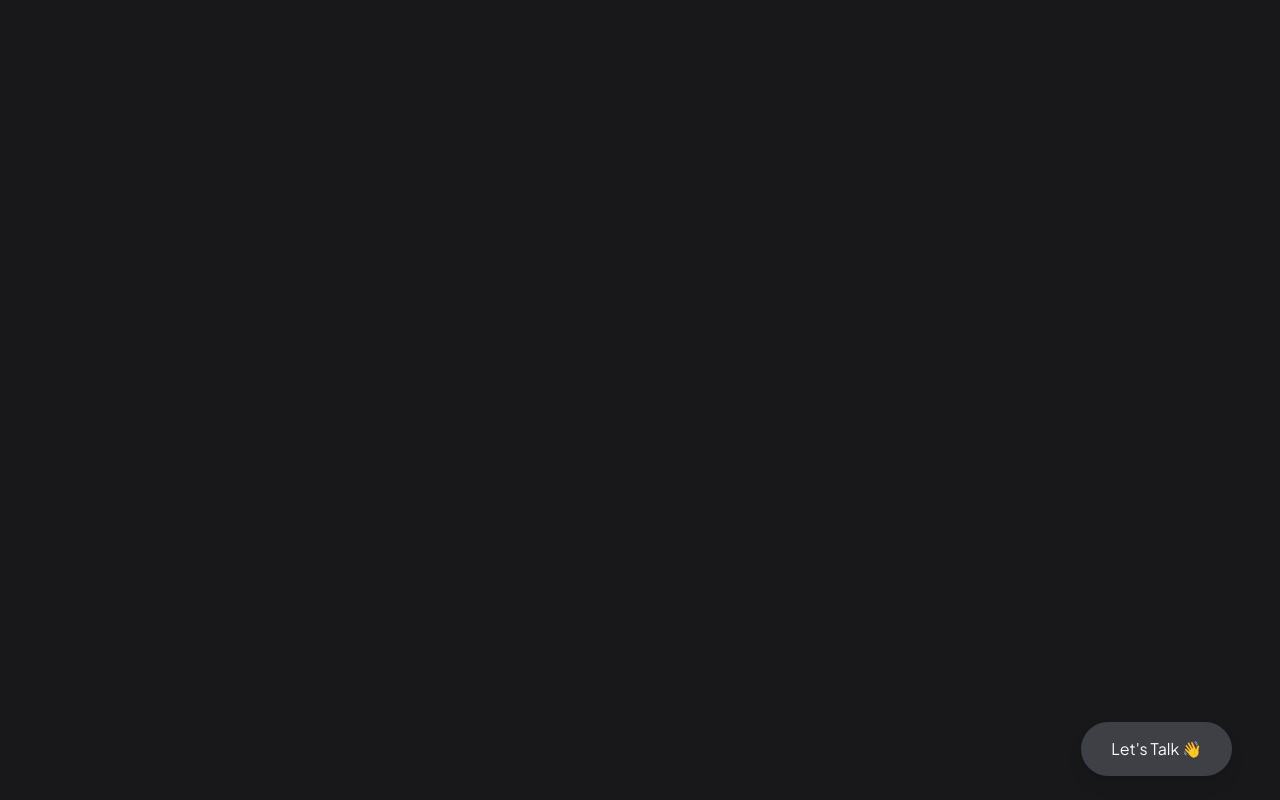
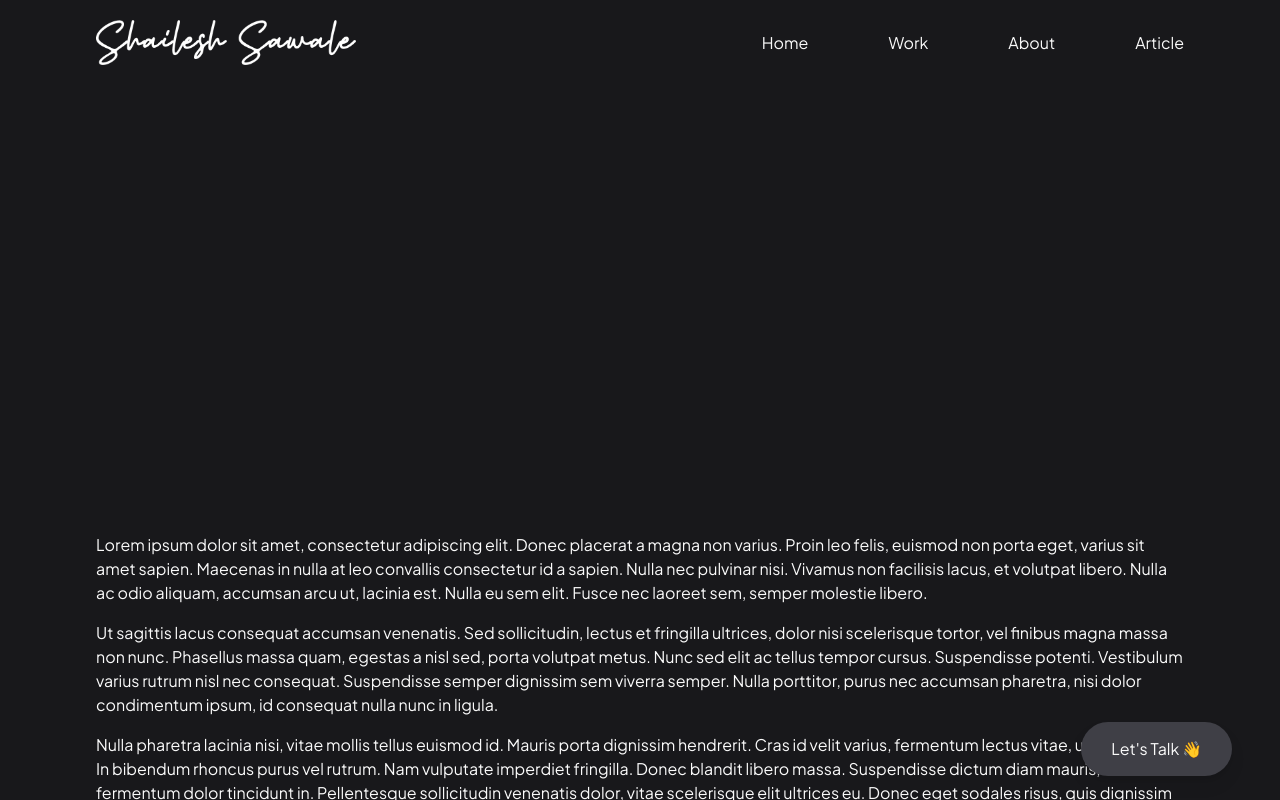
Before and after one commit to ShaileshS237/portfolio, a React (Create React App) app: page /aboutproject/1 in a window 1280 px wide. Before the commit this address had no page. Built offline with nearby package versions, Linux system fonts and the light colour scheme; a web font is replaced by a local one.

Commit message:
project section improve

```diff
--- a/src/App.css
+++ b/src/App.css
@@ -21,3 +21,11 @@
 	border-radius: 50%;
 	display: inline-block;
 }
+
+.active-link {
+	color: hsl(96, 82%, 35%);
+}
+
+.custom-img {
+	background-image: url("https://images.unsplash.com/photo-1454496522488-7a8e488e8606?ixid=MXwxMjA3fDB8MHxwaG90by1wYWdlfHx8fGVufDB8fHw%3D&ixlib=rb-1.2.1&auto=format&fit=crop&w=1955&q=80");
+}
--- a/src/App.js
+++ b/src/App.js
@@ -3,6 +3,8 @@ import { BrowserRouter, Route, Routes } from "react-router-dom";
 import Home from "./Pages/Home";
 import About from "./Pages/About";
 import Work from "./Pages/Work";
+import AboutProject from "./Components/AboutProject";
+import ScrollToTop from "./Components/ScrollToTop";
 function App() {
 	return (
 		<BrowserRouter>
@@ -12,9 +14,11 @@ function App() {
 			>
 				<h3>Let's Talk 👋 </h3>
 			</button>
+			<ScrollToTop />
 			<Routes>
 				<Route path="/" element={<Home />} />
 				<Route path="/work" element={<Work />} />
+				<Route path="/aboutproject/:id" element={<AboutProject />} />
 				<Route path="/about" element={<About />} />
 			</Routes>
 		</BrowserRouter>
--- /dev/null
+++ b/src/Components/AboutProject.jsx
@@ -0,0 +1,54 @@
+import React, { useEffect, useState } from "react";
+import Header from "./Header";
+import { Routes, Route, useParams } from "react-router-dom";
+import { PROJECTS } from "../Constant/constant";
+import bg from "../assets/background.png";
+const AboutProject = () => {
+	let { id } = useParams();
+	const [projectDetails, setProjectDetails] = useState(null);
+	useEffect(() => {
+		let temp = PROJECTS.filter((x) => x.id == id);
+		setProjectDetails(temp[0]);
+	}, []);
+	return (
+		<div>
+			<div className="container mx-auto">
+				<Header />
+			</div>
+			<header
+				className={`flex mt-5 items-center justify-center h-[400px] mb-12 bg-fixed bg-center bg-cover`}
+			></header>
+			<div className="container mx-auto">
+				<p className="mb-4">
+					Lorem ipsum dolor sit amet, consectetur adipiscing elit. Donec
+					placerat a magna non varius. Proin leo felis, euismod non porta eget,
+					varius sit amet sapien. Maecenas in nulla at leo convallis consectetur
+					id a sapien. Nulla nec pulvinar nisi. Vivamus non facilisis lacus, et
+					volutpat libero. Nulla ac odio aliquam, accumsan arcu ut, lacinia est.
+					Nulla eu sem elit. Fusce nec laoreet sem, semper molestie libero.
+				</p>
+				<p className="mb-4">
+					Ut sagittis lacus consequat accumsan venenatis. Sed sollicitudin,
+					lectus et fringilla ultrices, dolor nisi scelerisque tortor, vel
+					finibus magna massa non nunc. Phasellus massa quam, egestas a nisl
+					sed, porta volutpat metus. Nunc sed elit ac tellus tempor cursus.
+					Suspendisse potenti. Vestibulum varius rutrum nisl nec consequat.
+					Suspendisse semper dignissim sem viverra semper. Nulla porttitor,
+					purus nec accumsan pharetra, nisi dolor condimentum ipsum, id
+					consequat nulla nunc in ligula.
+				</p>
+				<p className="mb-12">
+					Nulla pharetra lacinia nisi, vitae mollis tellus euismod id. Mauris
+					porta dignissim hendrerit. Cras id velit varius, fermentum lectus
+					vitae, ultricies dolor. In bibendum rhoncus purus vel rutrum. Nam
+					vulputate imperdiet fringilla. Donec blandit libero massa. Suspendisse
+					dictum diam mauris, vitae fermentum dolor tincidunt in. Pellentesque
+					sollicitudin venenatis dolor, vitae scelerisque elit ultrices eu.
+					Donec eget sodales risus, quis dignissim neque.
+				</p>
+			</div>
+		</div>
+	);
+};
+
+export default AboutProject;
--- a/src/Components/Hero.jsx
+++ b/src/Components/Hero.jsx
@@ -19,7 +19,7 @@ const Hero = () => {
 				{/* text-transparent bg-clip-text bg-gradient-to-r from-[#fcff9e] to-[#c67700] */}
 				{/* background: linear-gradient(90deg, #fcff9e 0%, #c67700 100%); */}
 				<h1 className="text-2xl mt-3 font-light">
-					I ❤️ to Design & Developed Things (& Loved Rounded Design Too)
+					I ❤️ to Design & Developed Things
 				</h1>
 				<a href={process.env.PUBLIC_URL + "/Shailesh_Resume.pdf"}>
 					<button className=" border border-white flex items-center px-6 py-3 mt-7 hover:bg-[#2f3034] text-white hover:text-white transition-all duration-500 rounded-xl">
--- a/src/Components/Projects.jsx
+++ b/src/Components/Projects.jsx
@@ -2,7 +2,8 @@ import React from "react";
 import { PROJECTS } from "../Constant/constant";
 import Title from "./Title";
 import "animate.css";
-import { Link } from "react-router-dom";
+import { Link, NavLink } from "react-router-dom";
+import bg from "../assets/background.png";
 // import image from "../assets/image1.png";
 // import logo from "../assets/logo.png";
 // import profile from "../assets/profile2.png";
@@ -90,7 +91,7 @@ const Projects = () => {
 									</span>
 								</div>
 							</div>
-							<div className="px-5 py-3 ">
+							<div className="px-5 py-3  ">
 								<p className="">{val.description}</p>
 								{/* <div className="grid grid-cols-4">
 									<img
@@ -99,7 +100,7 @@ const Projects = () => {
 										className="rounded-mdl"
 									/>
 								</div> */}
-								<div className="flex gap-3 mt-3">
+								<div className="flex gap-3 mt-3 mb-2">
 									<a href={val.href} target="_blank" rel="noreferrer">
 										<img
 											src="https://cdn-icons-png.flaticon.com/512/3291/3291695.png"
@@ -122,11 +123,11 @@ const Projects = () => {
 											/>
 										)}
 									</a>
-									<a href={val.href} target="_blank" rel="noreferrer">
+									<Link to={`/aboutproject/${val.id}`}>
 										<button className=" text-white px-3 py-2 rounded-lg bg-zinc-700 ">
-											View More
+											Know More
 										</button>
-									</a>
+									</Link>
 								</div>
 
 								{/* <button className=" text-white px-3 py-2 mt-3 rounded-lg border "></button>
--- /dev/null
+++ b/src/Components/ScrollToTop.jsx
@@ -0,0 +1,12 @@
+import { useEffect } from "react";
+import { useLocation } from "react-router-dom";
+
+export default function ScrollToTop() {
+	const { pathname } = useLocation();
+
+	useEffect(() => {
+		window.scrollTo(0, 0);
+	}, [pathname]);
+
+	return null;
+}
--- a/src/Components/Skills.jsx
+++ b/src/Components/Skills.jsx
@@ -7,25 +7,25 @@ const Skills = () => {
 	return (
 		<div className="md:mt-10">
 			<Title width={"full"} titlename={"Skills"} />
-			<div className="grid grid-cols-12 gap-3">
+			<div className="grid grid-cols-5 gap-3">
 				<SkillMarquee
 					marqueeValue={SKILLS.frontend}
-					span={3}
+					span={2}
 					section={"Frontend Development"}
 				/>
 				<SkillMarquee
 					marqueeValue={SKILLS.mobile}
-					span={3}
+					span={1}
 					section={"Mobile App Development"}
 				/>
 				<SkillMarquee
 					marqueeValue={SKILLS.ui}
-					span={3}
+					span={1}
 					section={"UI Designing"}
 				/>
 				<SkillMarquee
 					marqueeValue={SKILLS.backend}
-					span={3}
+					span={1}
 					section={"Backend Development"}
 				/>
 			</div>
--- a/src/Constant/constant.jsx
+++ b/src/Constant/constant.jsx
@@ -137,9 +137,10 @@ export const PROJECTS = [
 		icon: "images/projects/projects_logo/la_logowhite.png",
 		type: "Mobile App",
 		description:
-			" (Mobile App) LoveAkot is a Social Media Android App for Akot(Native City) that aims to help people within a city. It helps in various ways like notifying what is going on in the city, help in to get contact no. of various people like electricians, plumbers, etc. in one click.",
+			"LoveAkot is a Social Media Android App for Akot(Native City) that aims to help people within a city. It helps in various ways like notifying what is going on in the city, help in to get contact no. of various people like electricians, plumbers, etc. in one click.",
 		status: "2",
 		project_type: "Personal",
+		route: "/work",
 		href: "https://github.com/ShaileshS237/loveAkot",
 		livelink: "https://play.google.com/store/apps/details?id=com.loveakot",
 	},
@@ -166,18 +167,6 @@ export const PROJECTS = [
 		livelink: "http://quickchicken.in/",
 	},
 	{
-		id: 4,
-		project_name: "Matrimoney App",
-		icon: "",
-		description:
-			"LoveAkot is a Social Media Android App for Akot(Native City) that aims to help people within a city. It helps in various ways like notifying what is going on in the city, help in to get contact no. of various people like electricians, plumbers, etc. in one click.",
-		status: "1",
-		project_type: "Freelance",
-		type: "Mobile App",
-		href: "https://github.com/ShaileshS237/loveAkot",
-		livelink: "",
-	},
-	{
 		id: 5,
 		project_name: "Love Akot",
 		icon: "images/projects/projects_logo/bktcard_logo.png",
@@ -189,13 +178,14 @@ export const PROJECTS = [
 		livelink: "",
 	},
 	{
-		id: 6,
-		project_name: "Love Akot",
-		icon: "images/projects/projects_logo/bktcard_logo.png",
+		id: 4,
+		project_name: "Matrimoney App",
+		icon: "",
 		description:
 			"LoveAkot is a Social Media Android App for Akot(Native City) that aims to help people within a city. It helps in various ways like notifying what is going on in the city, help in to get contact no. of various people like electricians, plumbers, etc. in one click.",
-		status: "2",
-		type: "Website",
+		status: "1",
+		project_type: "Freelance",
+		type: "Mobile App",
 		href: "https://github.com/ShaileshS237/loveAkot",
 		livelink: "",
 	},
```
Also changed, not shown: src/index.js (+9 -10 lines), public/images/projects/la_background.jpg (added).
